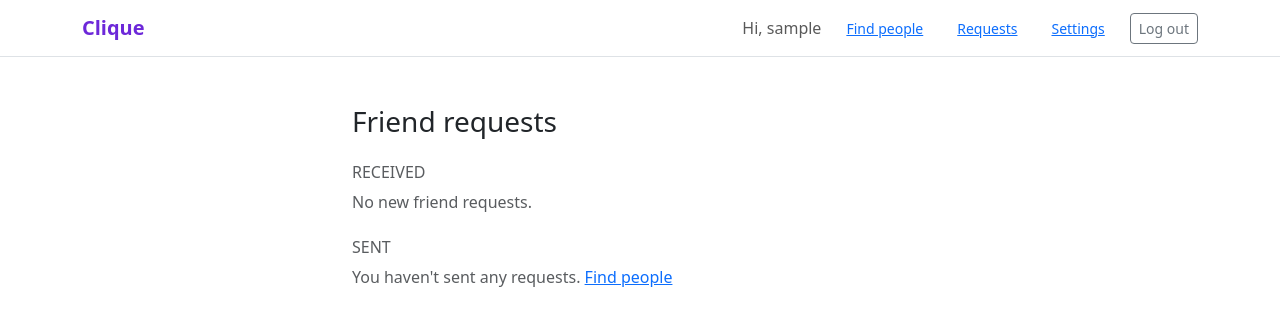
After one commit to 650buxks/Inner-Circle, a Django app: page /friends/requests/ in a window 1280 px wide. The commit adds this page. Shown: the top 326 px of the page. Run offline with Django 5.2, Linux system fonts and the light colour scheme; the visitor is signed in with stand-in values (Sample User, id 1); data comes from the database, SQL or seed files in the repository; data that the repository does not hold is empty; parts of the project's set-up code (start-up, migrations or seed data) failed here and were passed over.

Commit message:
Add friend request buttons and Requests page

```diff
--- a/accounts/templates/accounts/profile.html
+++ b/accounts/templates/accounts/profile.html
@@ -25,7 +25,7 @@
     {% if is_me %}
       <a class="btn btn-primary" href="{% url 'accounts:edit_profile' %}">Edit profile</a>
     {% else %}
-      <button class="btn btn-outline-primary" disabled title="Friends arrive in Phase 2">Add friend</button>
+      {% include "friends/_buttons.html" %}
     {% endif %}
   </div>
 </div>
--- a/config/settings.py
+++ b/config/settings.py
@@ -65,6 +65,7 @@ TEMPLATES = [
                 "django.template.context_processors.request",
                 "django.contrib.auth.context_processors.auth",
                 "django.contrib.messages.context_processors.messages",
+                "friends.context_processors.friend_requests",
             ],
         },
     },
--- /dev/null
+++ b/friends/context_processors.py
@@ -0,0 +1,7 @@
+def friend_requests(request):
+    """Make the number of waiting friend requests available on every page,
+    for the badge in the navbar."""
+    if not request.user.is_authenticated:
+        return {}
+    count = request.user.received_friend_requests.count()
+    return {"friend_request_count": count}
--- /dev/null
+++ b/friends/templates/friends/requests.html
@@ -0,0 +1,49 @@
+{% extends "base.html" %}
+
+{% block title %}Friend requests · Clique{% endblock %}
+
+{% block content %}
+<div class="mx-auto" style="max-width: 36rem;">
+  <h1 class="h3 mb-4">Friend requests</h1>
+
+  <h2 class="h6 text-uppercase text-body-secondary">Received</h2>
+  {% if received %}
+    <ul class="list-group mb-4">
+      {% for friend_request in received %}
+        {% with person=friend_request.from_user relationship="request_received" %}
+          <li class="list-group-item d-flex align-items-center gap-3">
+            <div class="avatar avatar-sm">{{ person.name|first|upper }}</div>
+            <div class="flex-grow-1">
+              <a class="fw-semibold text-decoration-none" href="{% url 'accounts:profile' person.username %}">{{ person.name }}</a>
+              <div class="text-body-secondary small">@{{ person.username }} · {{ friend_request.created_at|timesince }} ago</div>
+            </div>
+            {% include "friends/_buttons.html" %}
+          </li>
+        {% endwith %}
+      {% endfor %}
+    </ul>
+  {% else %}
+    <p class="text-body-secondary mb-4">No new friend requests.</p>
+  {% endif %}
+
+  <h2 class="h6 text-uppercase text-body-secondary">Sent</h2>
+  {% if sent %}
+    <ul class="list-group">
+      {% for friend_request in sent %}
+        {% with person=friend_request.to_user relationship="request_sent" %}
+          <li class="list-group-item d-flex align-items-center gap-3">
+            <div class="avatar avatar-sm">{{ person.name|first|upper }}</div>
+            <div class="flex-grow-1">
+              <a class="fw-semibold text-decoration-none" href="{% url 'accounts:profile' person.username %}">{{ person.name }}</a>
+              <div class="text-body-secondary small">@{{ person.username }} · {{ friend_request.created_at|timesince }} ago</div>
+            </div>
+            {% include "friends/_buttons.html" %}
+          </li>
+        {% endwith %}
+      {% endfor %}
+    </ul>
+  {% else %}
+    <p class="text-body-secondary">You haven't sent any requests. <a href="{% url 'friends:find' %}">Find people</a></p>
+  {% endif %}
+</div>
+{% endblock %}
--- a/friends/urls.py
+++ b/friends/urls.py
@@ -6,4 +6,9 @@ app_name = "friends"
 
 urlpatterns = [
     path("find/", views.find_people, name="find"),
+    path("requests/", views.requests_page, name="requests"),
+    path("add/<str:username>/", views.send_request, name="send_request"),
+    path("accept/<str:username>/", views.accept_request, name="accept"),
+    path("decline/<str:username>/", views.decline_request, name="decline"),
+    path("cancel/<str:username>/", views.cancel_request, name="cancel"),
 ]
--- a/friends/views.py
+++ b/friends/views.py
@@ -1,12 +1,40 @@
+from django.contrib import messages
 from django.contrib.auth.decorators import login_required
 from django.db.models import Q
-from django.shortcuts import render
+from django.shortcuts import get_object_or_404, redirect, render
+from django.utils.http import url_has_allowed_host_and_scheme
+from django.views.decorators.http import require_POST
 
 from accounts.models import User
 
-from .services import relationship
+from .models import FriendRequest
+from .services import (
+    FriendshipError,
+    accept_friend_request,
+    cancel_friend_request,
+    decline_friend_request,
+    relationship,
+    send_friend_request,
+)
 
 MAX_RESULTS = 20
+
+
+def redirect_back(request):
+    """Go back to the page the button was on, or to the Requests page.
+
+    Only addresses on this site are allowed, so nobody can trick Clique
+    into sending people to another website.
+    """
+    next_url = request.POST.get("next", "")
+    is_safe = url_has_allowed_host_and_scheme(
+        next_url,
+        allowed_hosts={request.get_host()},
+        require_https=request.is_secure(),
+    )
+    if is_safe:
+        return redirect(next_url)
+    return redirect("friends:requests")
 
 
 @login_required
@@ -32,3 +60,70 @@ def find_people(request):
 
     context = {"query": query, "results": results}
     return render(request, "friends/find.html", context)
+
+
+@login_required
+def requests_page(request):
+    me = request.user
+    context = {
+        "received": me.received_friend_requests.select_related("from_user"),
+        "sent": me.sent_friend_requests.select_related("to_user"),
+    }
+    return render(request, "friends/requests.html", context)
+
+
+@login_required
+@require_POST
+def send_request(request, username):
+    person = get_object_or_404(User, username=username, is_active=True)
+    try:
+        friend_request = send_friend_request(request.user, person)
+    except FriendshipError as error:
+        messages.error(request, str(error))
+    else:
+        if friend_request is None:
+            text = f"You're now friends with {person.name}!"
+        else:
+            text = f"Friend request sent to {person.name}."
+        messages.success(request, text)
+    return redirect_back(request)
+
+
+@login_required
+@require_POST
+def accept_request(request, username):
+    friend_request = get_object_or_404(
+        FriendRequest,
+        from_user__username=username,
+        to_user=request.user,
+    )
+    accept_friend_request(friend_request)
+    name = friend_request.from_user.name
+    messages.success(request, f"You're now friends with {name}!")
+    return redirect_back(request)
+
+
+@login_required
+@require_POST
+def decline_request(request, username):
+    friend_request = get_object_or_404(
+        FriendRequest,
+        from_user__username=username,
+        to_user=request.user,
+    )
+    decline_friend_request(friend_request)
+    messages.info(request, "Friend request declined.")
+    return redirect_back(request)
+
+
+@login_required
+@require_POST
+def cancel_request(request, username):
+    friend_request = get_object_or_404(
+        FriendRequest,
+        from_user=request.user,
+        to_user__username=username,
+    )
+    cancel_friend_request(friend_request)
+    messages.info(request, "Friend request cancelled.")
+    return redirect_back(request)
--- a/templates/base.html
+++ b/templates/base.html
@@ -15,6 +15,10 @@
         <div class="d-flex align-items-center gap-3">
           <a class="navbar-text text-decoration-none" href="{% url 'accounts:profile' user.username %}">Hi, {{ user.name }}</a>
           <a class="btn btn-link btn-sm" href="{% url 'friends:find' %}">Find people</a>
+          <a class="btn btn-link btn-sm" href="{% url 'friends:requests' %}">
+            Requests
+            {% if friend_request_count %}<span class="badge rounded-pill text-bg-danger">{{ friend_request_count }}</span>{% endif %}
+          </a>
           <a class="btn btn-link btn-sm" href="{% url 'accounts:settings' %}">Settings</a>
           <form method="post" action="{% url 'accounts:logout' %}">
             {% csrf_token %}
```
Also changed, not shown: accounts/views.py (+7 -1 lines), friends/templates/friends/_buttons.html (added, +27 -0 lines), friends/tests.py (+116 -0 lines).
